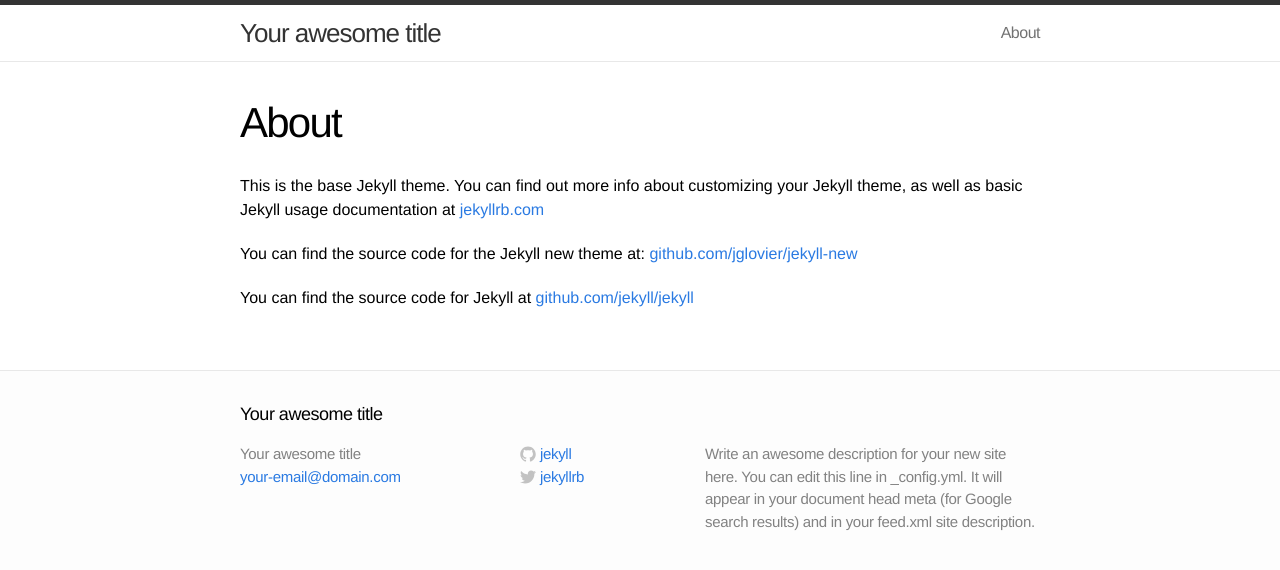
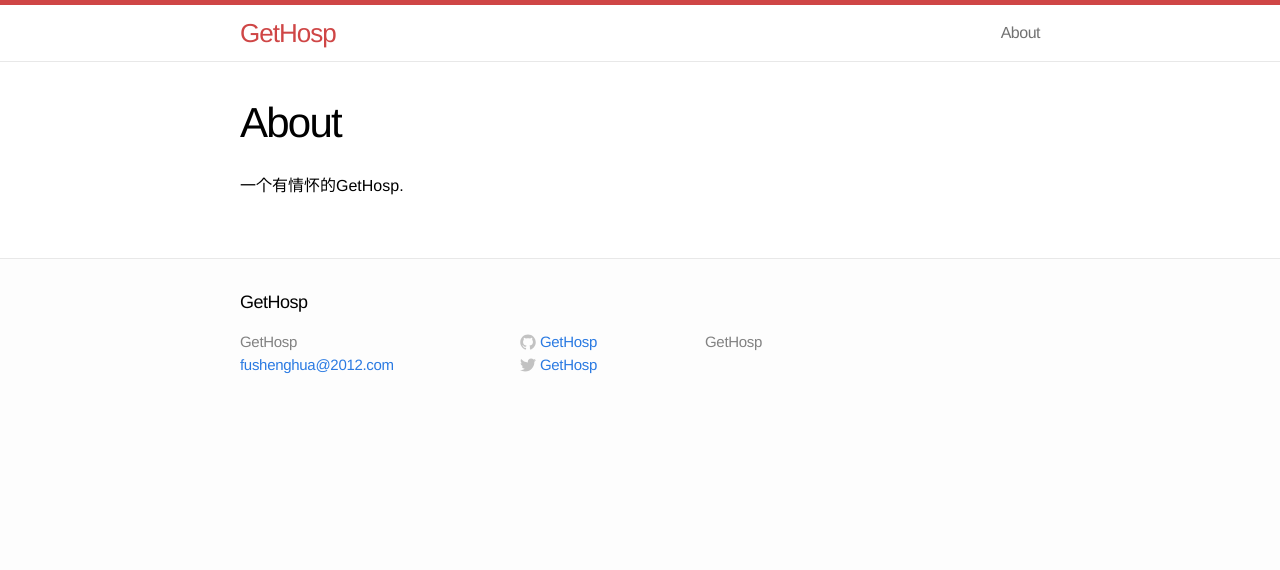
Before and after one commit to fushenghua/GetHosp, a Jekyll site: the page built from about.md, in a window 1280 px wide. Shown: the top 570 px of the page. Built offline with Jekyll 4.4.1, drawn with Linux system fonts in a browser that asks for light colours.

Commit message:
update ui

```diff
--- a/_config.yml
+++ b/_config.yml
@@ -1,11 +1,11 @@
 # Site settings
-title: Your awesome title
-email: your-email@domain.com
-description: "Write an awesome description for your new site here. You can edit this line in _config.yml. It will appear in your document head meta (for Google search results) and in your feed.xml site description."
+title: GetHosp
+email: fushenghua@2012.com
+description: "GetHosp"
 baseurl: ""
-url: "http://yourdomain.com"
-twitter_username: jekyllrb
-github_username:  jekyll
+url: "http://GetHosp.com"
+twitter_username: GetHosp
+github_username:  GetHosp
 
 # Build settings
 markdown: kramdown
--- a/about.md
+++ b/about.md
@@ -4,8 +4,4 @@ title: About
 permalink: /about/
 ---
 
-This is the base Jekyll theme. You can find out more info about customizing your Jekyll theme, as well as basic Jekyll usage documentation at [jekyllrb.com](http://jekyllrb.com/)
-
-You can find the source code for the Jekyll new theme at: [github.com/jglovier/jekyll-new](https://github.com/jglovier/jekyll-new)
-
-You can find the source code for Jekyll at [github.com/jekyll/jekyll](https://github.com/jekyll/jekyll)
+一个有情怀的GetHosp.
--- a/css/main.css
+++ b/css/main.css
@@ -41,7 +41,7 @@ a:visited { color: #205caa; }
 /* Site header */
 
 .site-header {
-  border-top: 5px solid #333;
+  border-top: 5px solid #cf4646;;
   border-bottom: 1px solid #e8e8e8;
   min-height: 56px;
   background-color: white;
@@ -51,7 +51,7 @@ a:visited { color: #205caa; }
 .site-title:hover,
 .site-title:visited {
   display: block;
-  color: #333;
+  color: #cf4646;;
   font-size: 26px;
   letter-spacing: -1px;
   float: left;
```
Also changed, not shown: _posts/2016-05-03-welcome-to-jekyll.markdown (deleted, +0 -24 lines), index.html (+17 -20 lines), 5 other files.
